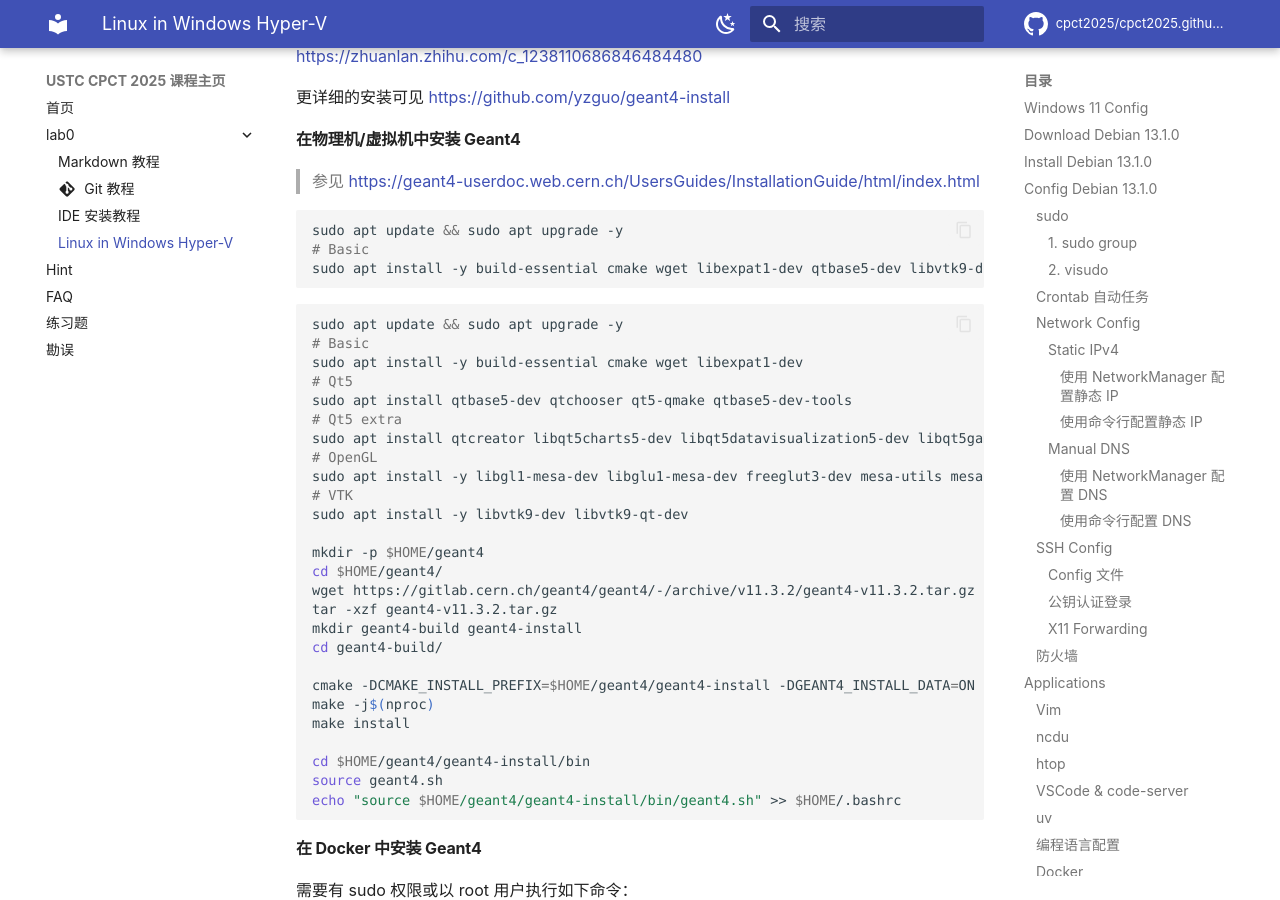
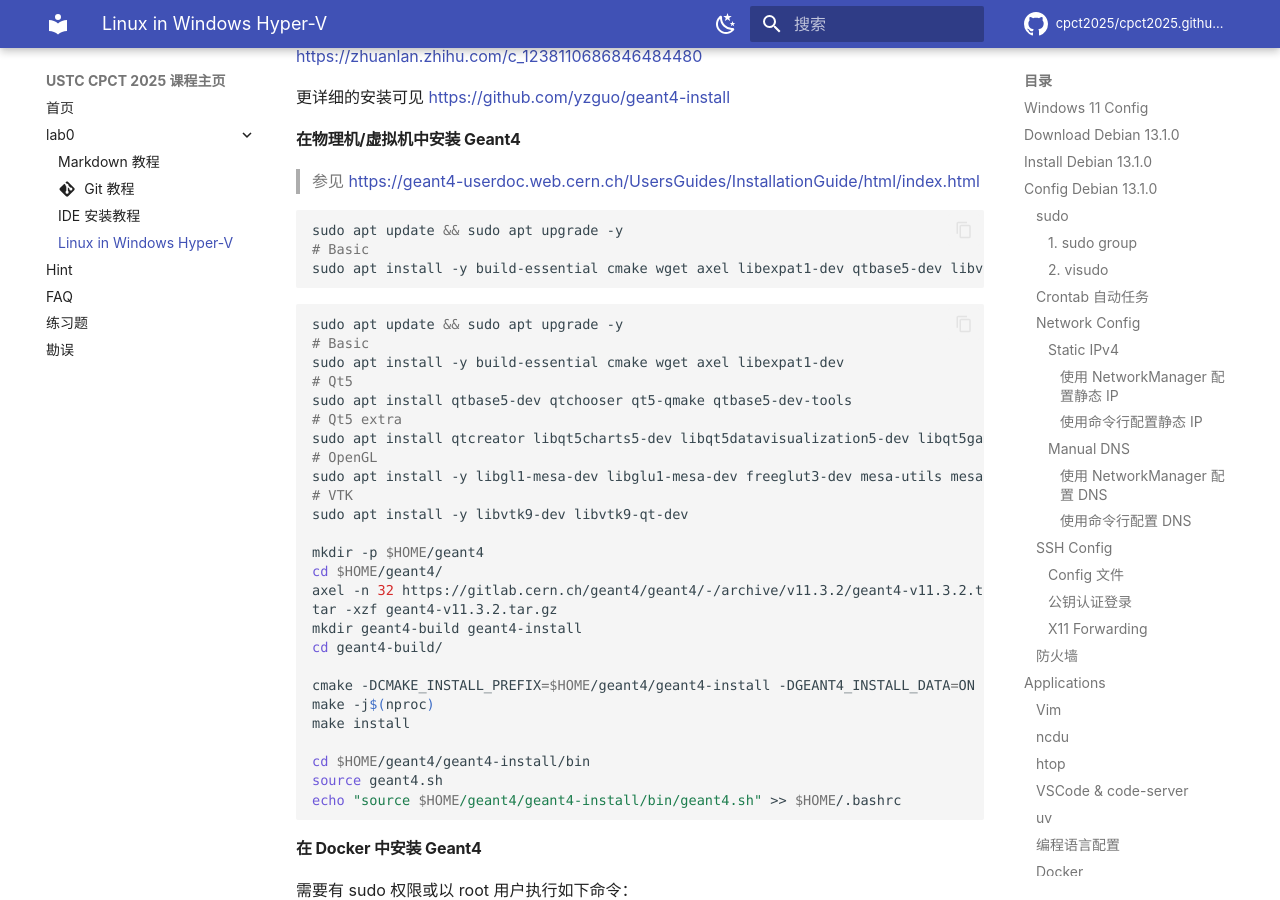
Before and after one commit to cpct2025/cpct2025.github.io, an MkDocs documentation site: the page built from docs/lab0/linux.md, in a window 1280 px wide and 900 px high, scrolled down 8521 px. Built offline with MkDocs 1.6.1 and Material for MkDocs 9.7.7, drawn with Linux system fonts in a browser that asks for light colours; comment, search, counter and statistics services are not loaded.

Commit message:
修改：     docs/lab0/linux.md

````diff
--- a/docs/lab0/linux.md
+++ b/docs/lab0/linux.md
@@ -403,13 +403,13 @@ Geant4 是由欧洲核子研究组织基于 C++ 面向对象技术开发的蒙
 ```bash
 sudo apt update && sudo apt upgrade -y
 # Basic
-sudo apt install -y build-essential cmake wget libexpat1-dev qtbase5-dev libvtk9-dev libvtk9-qt-dev
+sudo apt install -y build-essential cmake wget axel libexpat1-dev qtbase5-dev libvtk9-dev libvtk9-qt-dev
 ```
 
 ```bash
 sudo apt update && sudo apt upgrade -y
 # Basic
-sudo apt install -y build-essential cmake wget libexpat1-dev
+sudo apt install -y build-essential cmake wget axel libexpat1-dev
 # Qt5
 sudo apt install qtbase5-dev qtchooser qt5-qmake qtbase5-dev-tools
 # Qt5 extra
@@ -421,7 +421,7 @@ sudo apt install -y libvtk9-dev libvtk9-qt-dev
 
 mkdir -p $HOME/geant4
 cd $HOME/geant4/
-wget https://gitlab.cern.ch/geant4/geant4/-/archive/v11.3.2/geant4-v11.3.2.tar.gz
+axel -n 32 https://gitlab.cern.ch/geant4/geant4/-/archive/v11.3.2/geant4-v11.3.2.tar.gz
 tar -xzf geant4-v11.3.2.tar.gz
 mkdir geant4-build geant4-install
 cd geant4-build/
````
